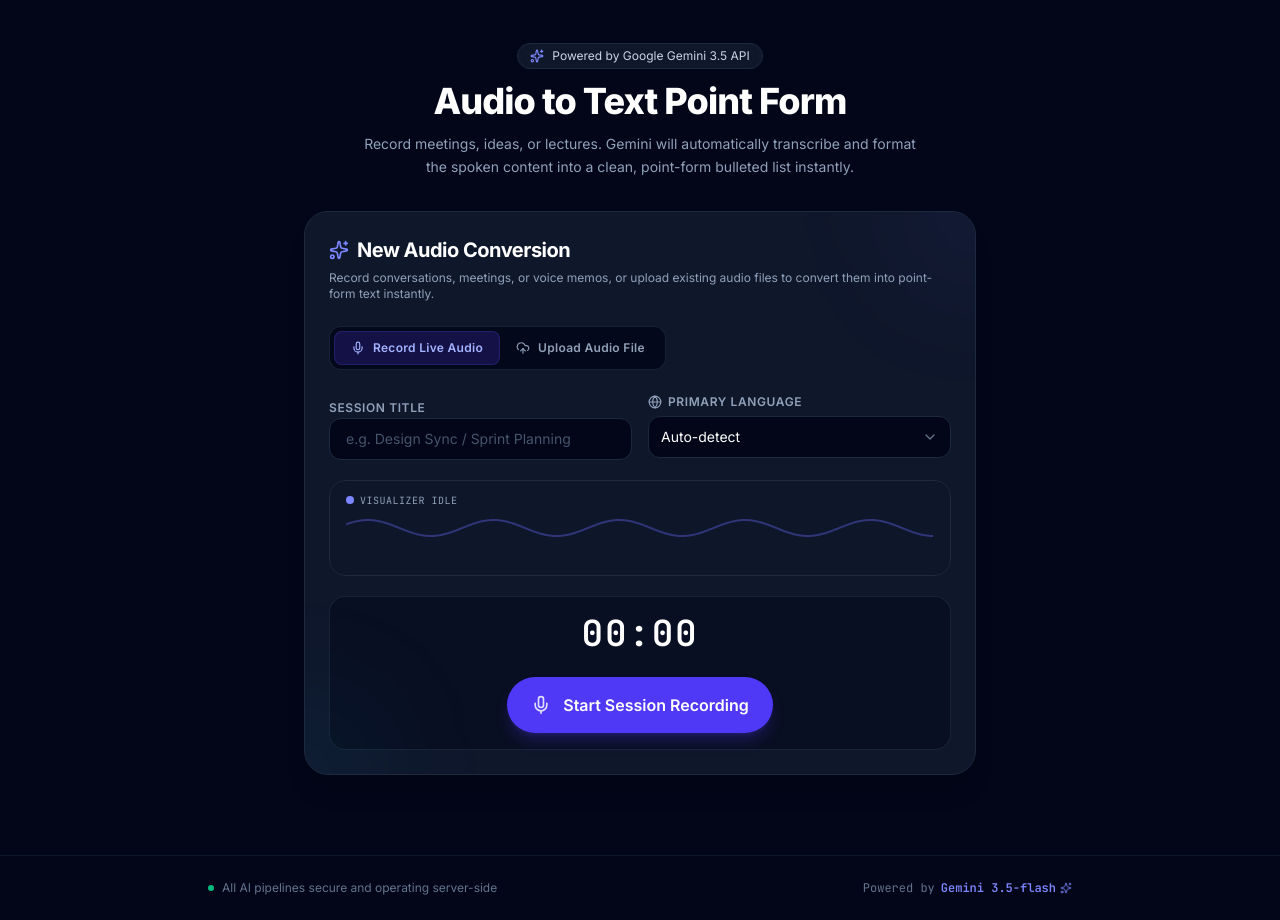
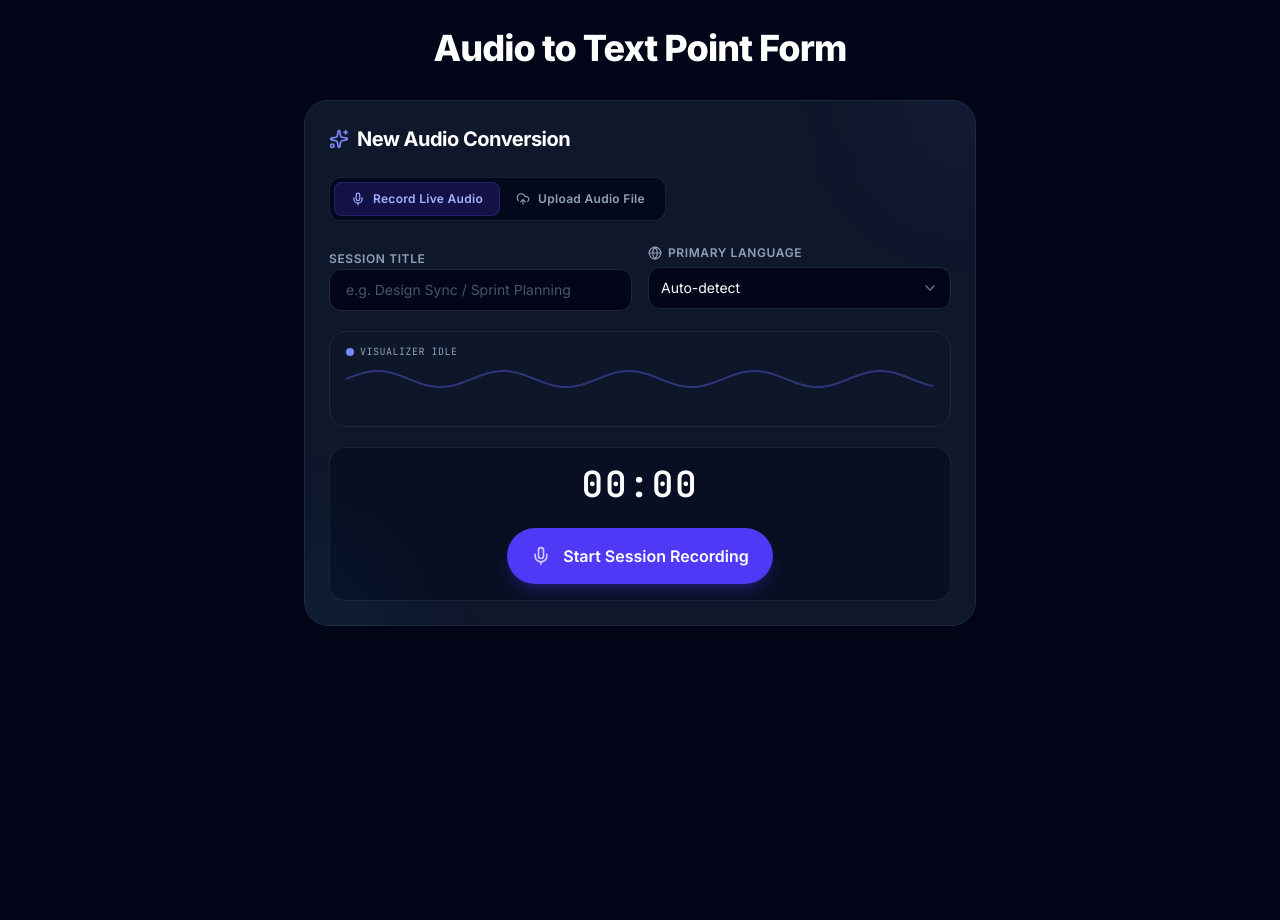
Before and after one commit to kondiyuvaraju05-ctrl/AI_MEETING_ANALYSER, a React (Vite) app: page / in a window 1280 px wide. Shown: the part 100-1020 px from the top of the page. After the commit the page ends 800 px from the top, so only its background shows below. Built offline with nearby package versions, Linux system fonts and the light colour scheme.

Commit message:
Remove specific text descriptions and footer indicators as requested

```diff
--- a/src/App.tsx
+++ b/src/App.tsx
@@ -205,7 +205,6 @@ export default function App() {
                   Gemini API
                 </span>
               </h1>
-              <p className="text-[11px] text-slate-400">Convert voice recording to clear point-form lists instantly</p>
             </div>
           </div>
 
@@ -305,16 +304,9 @@ export default function App() {
               <div className="space-y-8">
                 {/* Visual Intro banner */}
                 <div className="text-center max-w-xl mx-auto space-y-3 pt-4">
-                  <div className="inline-flex items-center gap-2 bg-slate-900 border border-slate-800 rounded-full px-3 py-1 text-xs text-slate-300">
-                    <Sparkles className="w-3.5 h-3.5 text-indigo-400" />
-                    Powered by Google Gemini 3.5 API
-                  </div>
                   <h2 className="text-3xl md:text-4xl font-extrabold text-white tracking-tight">
                     Audio to Text Point Form
                   </h2>
-                  <p className="text-slate-400 text-sm leading-relaxed">
-                    Record meetings, ideas, or lectures. Gemini will automatically transcribe and format the spoken content into a clean, point-form bulleted list instantly.
-                  </p>
                 </div>
 
                 <MeetingRecorder onMeetingProcessed={handleMeetingProcessed} />
@@ -337,23 +329,7 @@ export default function App() {
         )}
       </main>
 
-      {/* Footer Status Indicators */}
-      <footer className="border-t border-slate-900 bg-slate-950 py-6 text-xs text-slate-500 mt-12">
-        <div className="max-w-4xl mx-auto px-4 flex flex-col sm:flex-row items-center justify-between gap-4">
-          <div className="flex items-center gap-2">
-            <div className="w-1.5 h-1.5 rounded-full bg-emerald-500"></div>
-            <span>All AI pipelines secure and operating server-side</span>
-          </div>
 
-          <div className="flex items-center gap-1.5 font-mono">
-            <span>Powered by</span>
-            <span className="text-indigo-400 font-semibold flex items-center gap-1">
-              Gemini 3.5-flash
-              <Sparkles className="w-3 h-3 animate-pulse" />
-            </span>
-          </div>
-        </div>
-      </footer>
 
       {/* Custom Confirmation Modal for Deletion */}
       {deleteConfirmId && (() => {
--- a/src/components/MeetingRecorder.tsx
+++ b/src/components/MeetingRecorder.tsx
@@ -376,9 +376,6 @@ export default function MeetingRecorder({ onMeetingProcessed }: MeetingRecorderP
               <Sparkles className="w-5 h-5 text-indigo-400" />
               New Audio Conversion
             </h2>
-            <p className="text-slate-400 text-xs">
-              Record conversations, meetings, or voice memos, or upload existing audio files to convert them into point-form text instantly.
-            </p>
           </div>
 
           {/* MODE SELECTOR TABS */}
```
